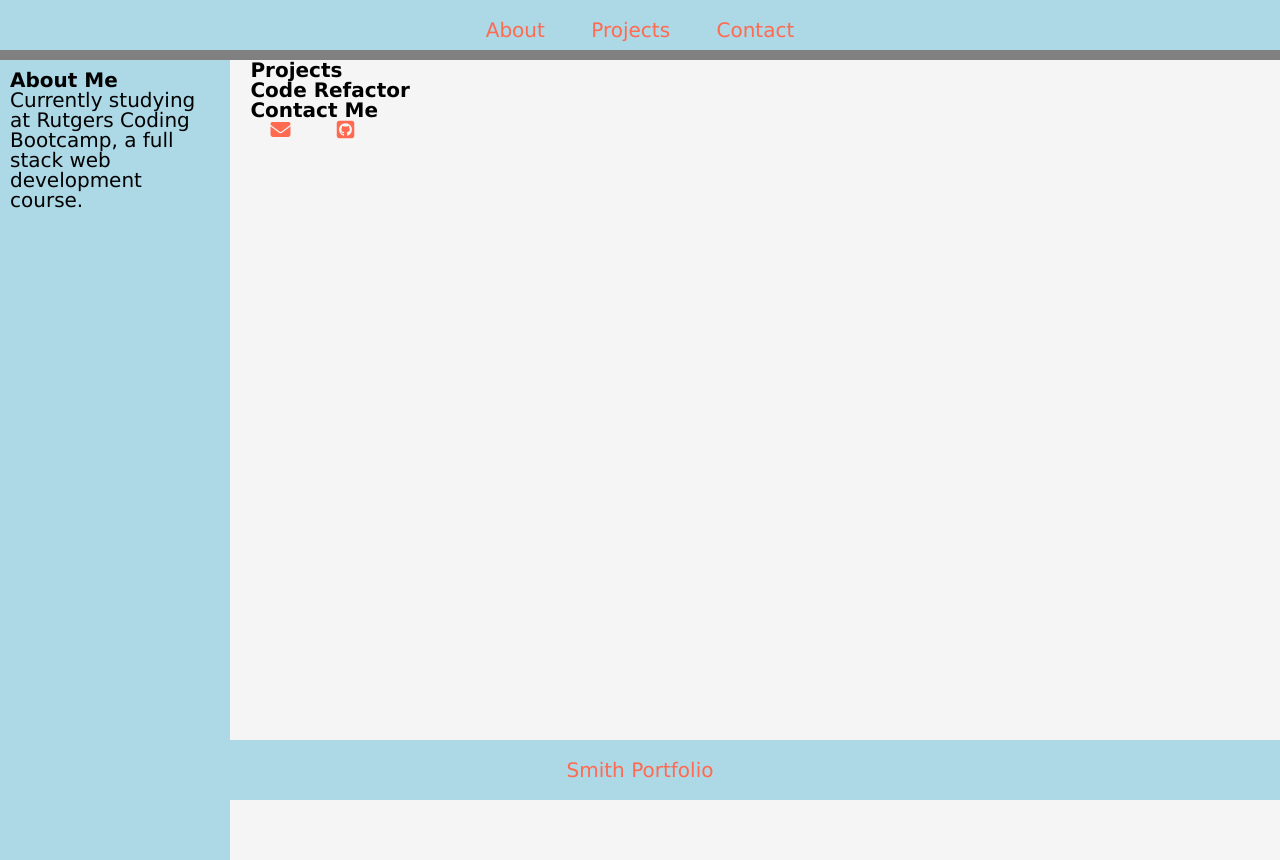
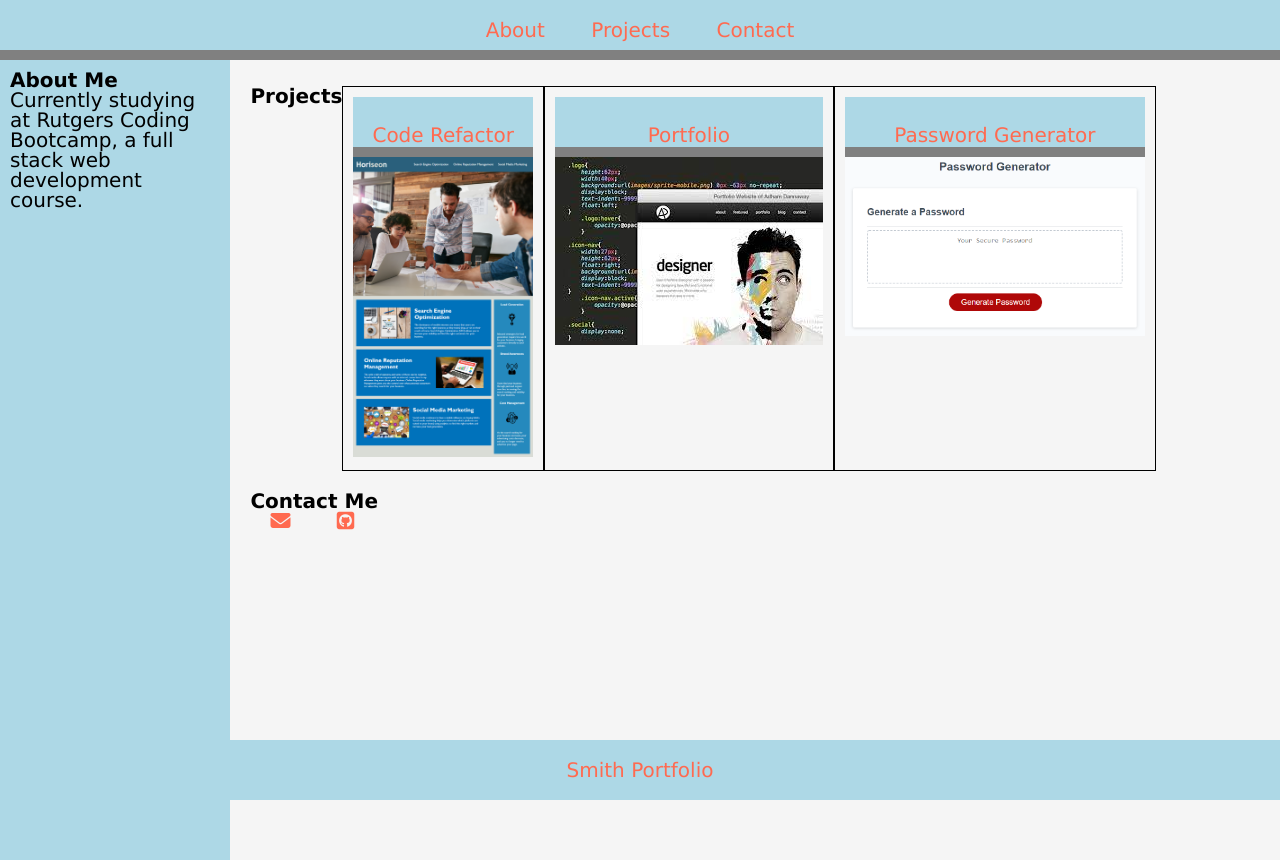
Before and after one commit to chelssmith/chels_portfolio, a plain HTML site: page index.html in a window 1280 px wide. Drawn offline with Linux system fonts and the light colour scheme.

Commit message:
can view page now

```diff
--- a/assets/css/style.css
+++ b/assets/css/style.css
@@ -55,3 +55,36 @@ footer {
     margin-top: auto;
     position: fixed;
 }
+
+main {
+    display: flex;
+    flex-wrap: wrap;
+    margin-top: 2%;
+  }
+
+  .main-header {
+    display: flex;
+    flex-wrap: wrap;
+    justify-content: space-between;
+    padding: 60px;
+    color: #fff;
+  }
+
+.card {
+    flex:none;
+    padding: 10px;
+    text-align: center;
+    border-style: solid;
+    border-width: 1px;
+  }
+
+  .card header {
+    padding: 8px;
+    color: rgb(255, 106, 80);
+  }
+
+  .card img {
+      max-width: 300px;
+      min-width: 100px;
+      max-height: 300px;
+  }
--- a/index.html
+++ b/index.html
@@ -29,18 +29,25 @@
     </section>
   </aside>
 
-  <article>
-      <h1>Projects</h1>
-      <section class="flex-container">
-        <div class="flex-item"><h2>Code Refactor</h2></div>
-        <div class="flex-item"></div>
-        <div class="flex-item"></div>
-        <div class="flex-item"></div>
-        <div class="flex-item"></div>
-      </section>
-  </article>
+  <main>
+    <h1>Projects</h1>
 
+    <section class="card">
+      <header>Code Refactor</header>
+      <img src="./images/01-html-css-git-homework-demo.png" alt="coderef" />
+    </section>
 
+    <section class="card">
+      <header>Portfolio</header>
+      <img src="./images/code port.jpeg " alt="port" />
+
+    </section>
+    <section class="card">
+      <header>Password Generator</header>
+      <img src="./images/03-javascript-homework-demo.png" alt="toilet paper" />
+  </main>
+
+  <br>
   <section class="contact-me">
     <h1>Contact Me</h1>
     <ul>
@@ -48,9 +55,7 @@
       <li><a href="https://github.com/chelssmith"><i class="fab fa-github-square"></i></a></li>
     </ul>
   </section>
-
-
-
+  </br>
   <footer class="text-center">Smith Portfolio</footer>
 </body>
 
```
Also changed, not shown: images/01-html-css-git-homework-demo.png (added), images/03-javascript-homework-demo.png (added), images/code port.jpeg (added).
